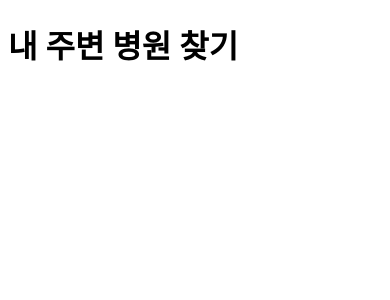
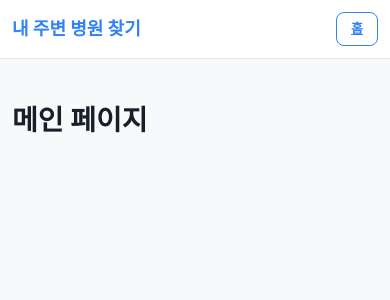
Before and after one commit to s2ja26openai/hospital-finder, a FastAPI app: page / in a window 390 px wide. Shown: the top 300 px of the page. Run offline with FastAPI, Linux system fonts and the light colour scheme.

Commit message:
feat: add base.html layout and responsive CSS foundation (Task 2)
- base.html: 공통 헤더, block 구조 (Jinja2 상속)
- base.css: CSS 변수, 반응형 breakpoint (375/768/1440px), 공통 버튼

Co-Authored-By: Claude Sonnet 4.6 <noreply@anthropic.com>

```diff
--- /dev/null
+++ b/static/css/base.css
@@ -0,0 +1,101 @@
+/* static/css/base.css */
+:root {
+  --color-primary: #3182f6;
+  --color-primary-dark: #1b64da;
+  --color-bg: #f8f9fa;
+  --color-surface: #ffffff;
+  --color-text: #191f28;
+  --color-text-sub: #6b7684;
+  --color-border: #e5e8eb;
+  --color-open: #00b050;
+  --color-closed: #f04452;
+  --color-upcoming: #f7931e;
+  --radius-sm: 8px;
+  --radius-md: 12px;
+  --radius-lg: 16px;
+  --shadow-sm: 0 1px 4px rgba(0,0,0,0.08);
+  --shadow-md: 0 4px 16px rgba(0,0,0,0.12);
+}
+
+* { box-sizing: border-box; margin: 0; padding: 0; }
+
+body {
+  font-family: -apple-system, BlinkMacSystemFont, 'Noto Sans KR', sans-serif;
+  background: var(--color-bg);
+  color: var(--color-text);
+  font-size: 16px;
+  line-height: 1.5;
+}
+
+.container {
+  max-width: 1200px;
+  margin: 0 auto;
+  padding: 0 16px;
+}
+
+/* 모바일 375px */
+@media (max-width: 480px) {
+  body { font-size: 14px; }
+  .container { padding: 0 12px; }
+}
+
+/* 태블릿 768px */
+@media (min-width: 481px) and (max-width: 1024px) {
+  .container { padding: 0 24px; }
+}
+
+/* PC 1440px+ */
+@media (min-width: 1025px) {
+  .container { padding: 0 32px; }
+}
+
+/* 공통 버튼 */
+.btn {
+  display: inline-flex;
+  align-items: center;
+  justify-content: center;
+  padding: 10px 20px;
+  border: none;
+  border-radius: var(--radius-sm);
+  font-size: 15px;
+  font-weight: 600;
+  cursor: pointer;
+  transition: background 0.15s, transform 0.1s;
+}
+
+.btn-primary {
+  background: var(--color-primary);
+  color: #fff;
+}
+
+.btn-primary:hover { background: var(--color-primary-dark); }
+.btn-primary:active { transform: scale(0.98); }
+
+.btn-outline {
+  background: transparent;
+  color: var(--color-primary);
+  border: 1.5px solid var(--color-primary);
+}
+
+/* 공통 헤더 */
+.header {
+  background: var(--color-surface);
+  border-bottom: 1px solid var(--color-border);
+  padding: 12px 0;
+  position: sticky;
+  top: 0;
+  z-index: 100;
+}
+
+.header-inner {
+  display: flex;
+  align-items: center;
+  justify-content: space-between;
+}
+
+.header-logo {
+  font-size: 18px;
+  font-weight: 700;
+  color: var(--color-primary);
+  text-decoration: none;
+}
--- /dev/null
+++ b/templates/base.html
@@ -0,0 +1,26 @@
+<!DOCTYPE html>
+<html lang="ko">
+<head>
+  <meta charset="UTF-8">
+  <meta name="viewport" content="width=device-width, initial-scale=1.0">
+  <title>{% block title %}내 주변 병원 찾기{% endblock %}</title>
+  <link rel="stylesheet" href="/static/css/base.css">
+  {% block extra_css %}{% endblock %}
+</head>
+<body>
+  <header class="header">
+    <div class="container header-inner">
+      <a href="/" class="header-logo">내 주변 병원 찾기</a>
+      <nav>
+        <a href="/" class="btn btn-outline" style="padding:6px 14px;font-size:13px;">홈</a>
+      </nav>
+    </div>
+  </header>
+
+  <main>
+    {% block content %}{% endblock %}
+  </main>
+
+  {% block scripts %}{% endblock %}
+</body>
+</html>
--- a/templates/index.html
+++ b/templates/index.html
@@ -1 +1,6 @@
-<!DOCTYPE html><html><body><h1>내 주변 병원 찾기</h1></body></html>
+{% extends "base.html" %}
+{% block content %}
+<div class="container" style="padding-top:40px;">
+  <h1>메인 페이지</h1>
+</div>
+{% endblock %}
```
